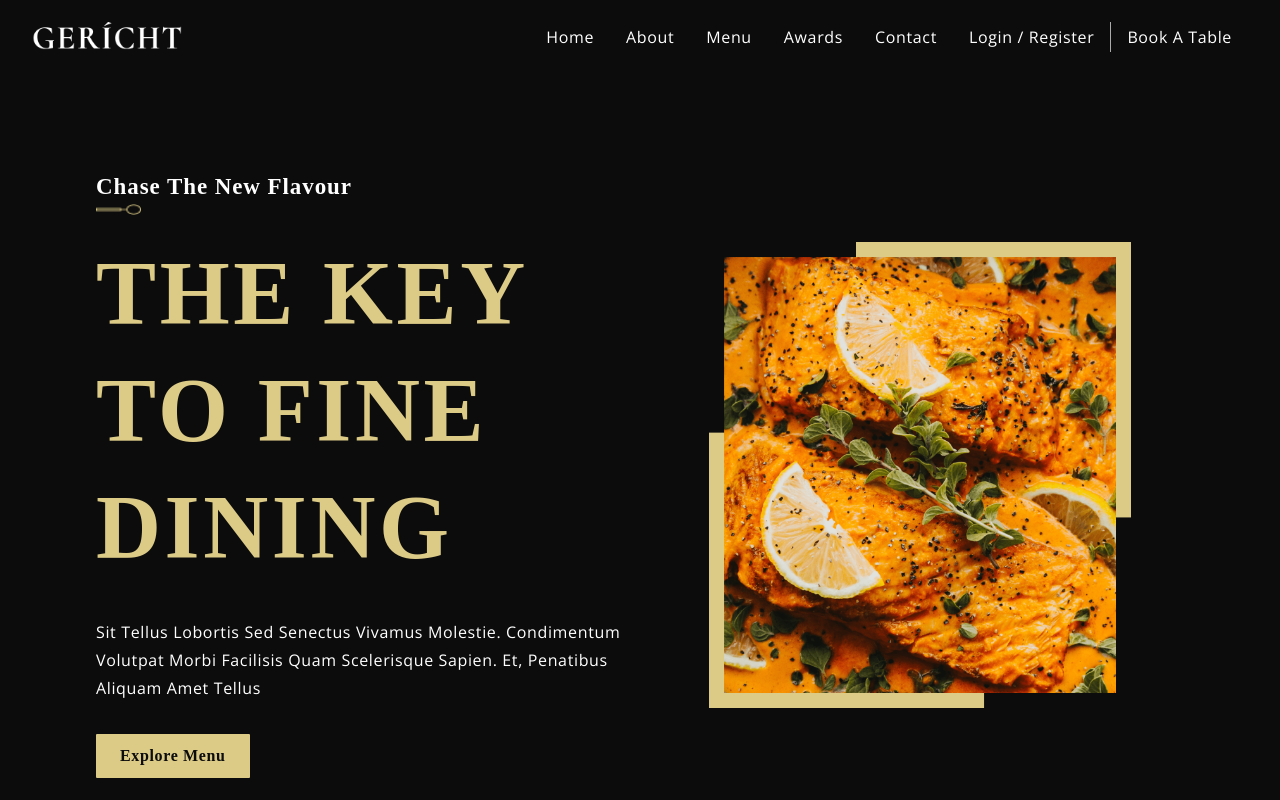
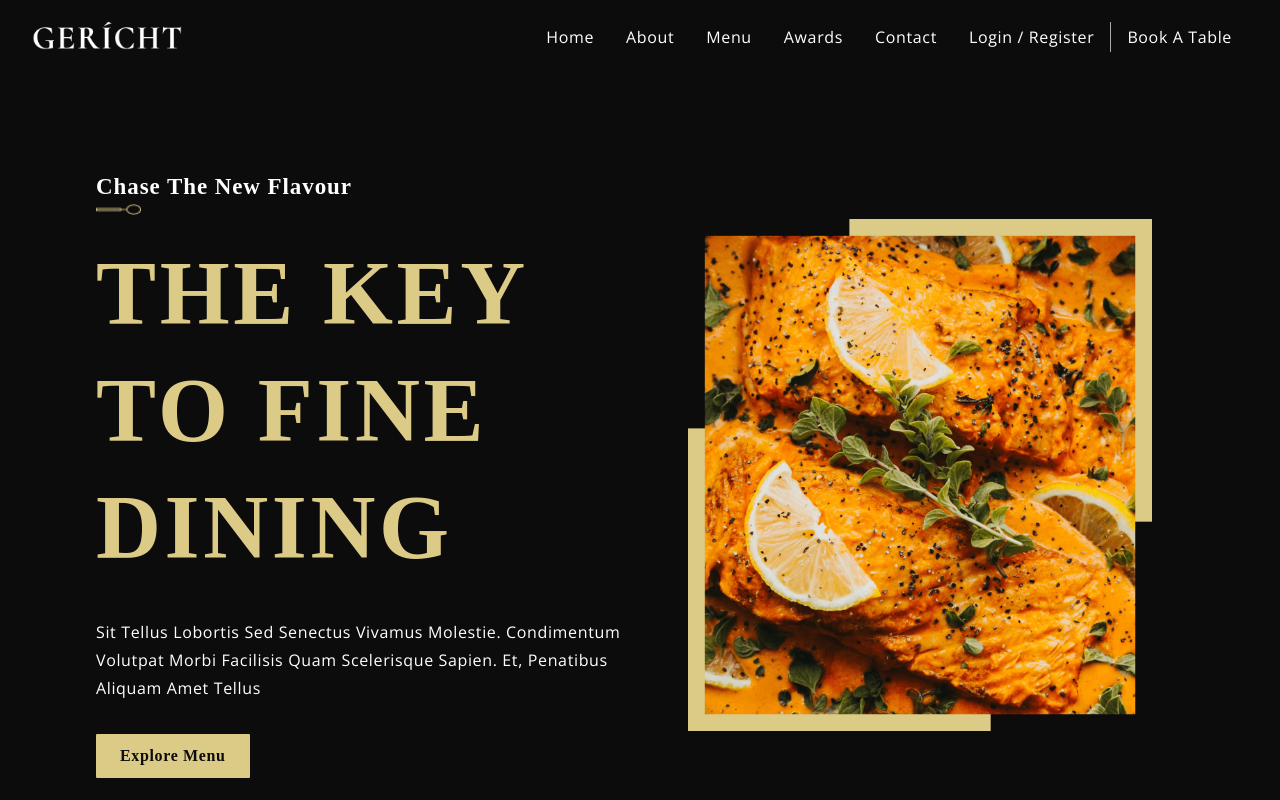
Before and after one commit to sika-007/fine-dining-landing-page, a React (Vite) app: page / in a window 1280 px wide. Shown: the top 800 px of the page. Built offline with nearby package versions, Linux system fonts and the light colour scheme; a web font is replaced by a local one.

Commit message:
Bug fixes in app.css

```diff
--- a/src/App.css
+++ b/src/App.css
@@ -20,7 +20,6 @@
   display: flex;
   justify-content: space-between;
   align-items: center;
-
   min-height: 100vh;
 }
 
@@ -49,7 +48,7 @@
 }
 
 .app__wrapper_img img {
-  width: 80%;
+  width: 88%;
 }
 
 .custom__button {
```
